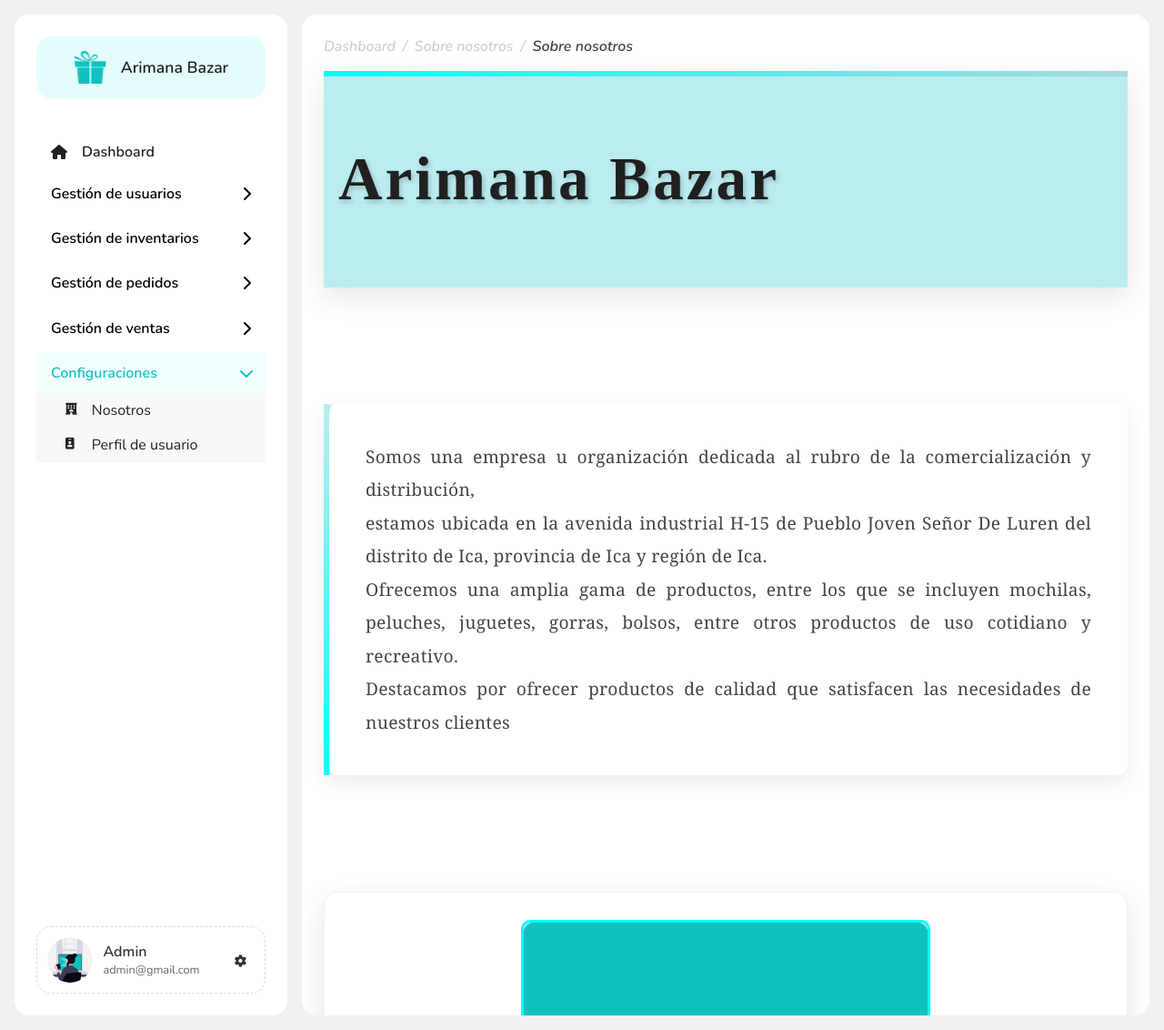
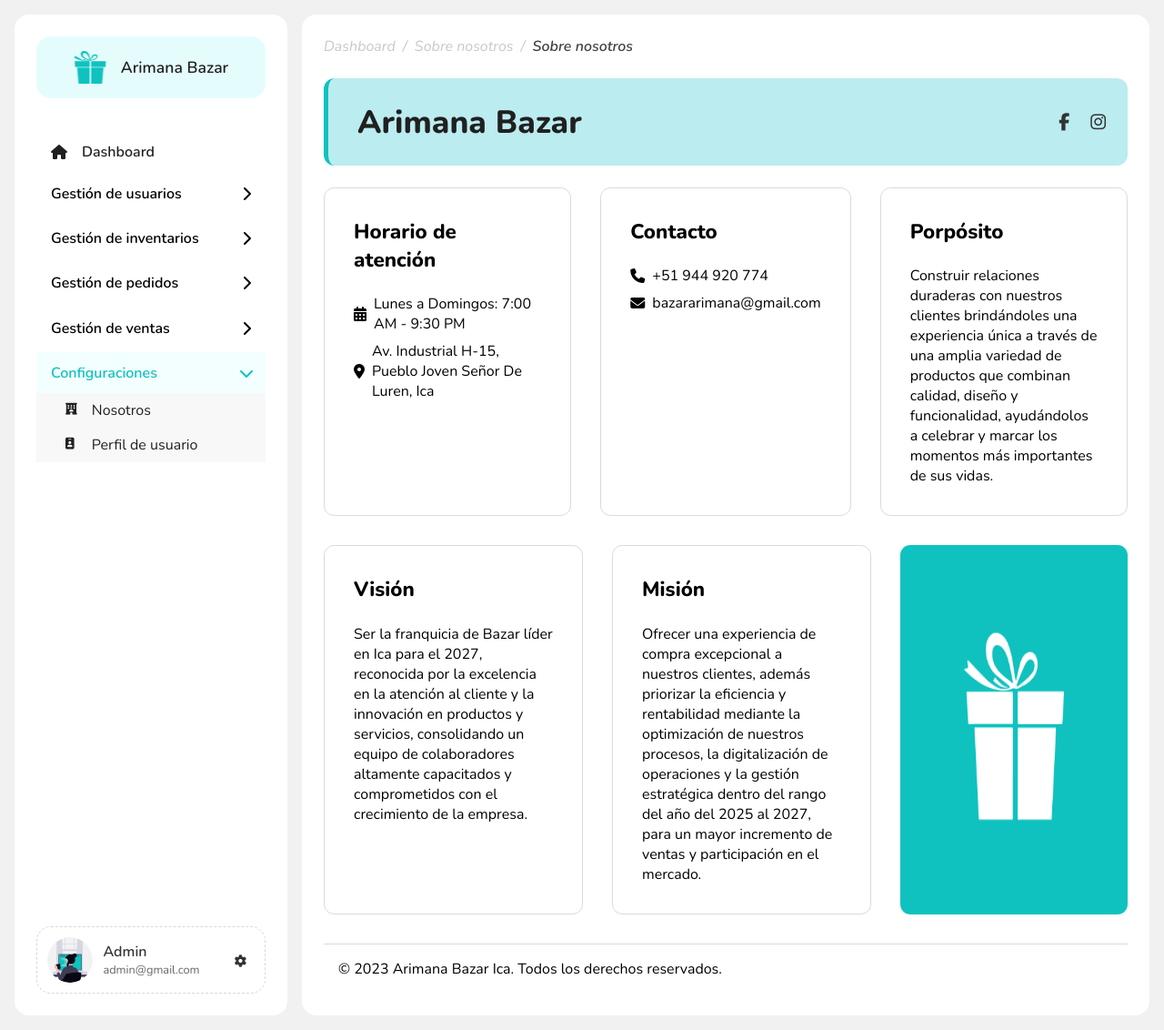
Before and after one commit to PaulBaFi/arimana-bazar, a PHP site: page /configuraciones/nosotros.html in a window 1280 px wide. Shown: the whole page at 91% size. Run offline with PHP 8.4, Linux system fonts and the light colour scheme; some libraries are stand-ins or nearby versions.

Commit message:
feat: Completando configuraciones

```diff
--- a/configuraciones/nosotros.html
+++ b/configuraciones/nosotros.html
@@ -190,54 +190,9 @@
         </p>
       </div>
 
-      <div class="actions-section">
-        <h1 class="main-title">Arimana Bazar</h1>
-      </div>
-
-      <div class="Infomacion-nosotros">
-        <p class="descripcion-nosotros">
-          Somos una empresa u organización dedicada al rubro de la
-          comercialización y distribución, <br />estamos ubicada en la avenida
-          industrial H-15 de Pueblo Joven Señor De Luren del distrito de Ica,
-          provincia de Ica y región de Ica.<br />Ofrecemos una amplia gama de
-          productos, entre los que se incluyen mochilas, peluches, juguetes,
-          gorras, bolsos, entre otros productos de uso cotidiano y
-          recreativo.<br />
-          Destacamos por ofrecer productos de calidad que satisfacen las
-          necesidades de nuestros clientes
-        </p>
-      </div>
-
-      <div class="logo-container">
-        <img
-          src="/img/logo-square.png"
-          alt="Logo de Animana Bazar"
-          title="Animana Bazar"
-        />
-      </div>
-
-      <footer class="compact-footer">
-        <div class="footer-grid">
-          <div class="footer-block">
-            <h3 class="footer-title">Contáctanos</h3>
-            <div class="footer-contact">
-              <i class="fas fa-phone-alt"></i>
-              <span>+51 944 920 774</span>
-            </div>
-            <div class="footer-contact">
-              <i class="fas fa-envelope"></i>
-              <span>bazararimana@gmail.com</span>
-            </div>
-            <div class="footer-contact">
-              <i class="fas fa-map-marker-alt"></i>
-              <span>Av. Industrial H-15, Pueblo Joven Señor De Luren, Ica</span>
-            </div>
-          </div>
-
-          <div class="footer-block">
-            <h3 class="footer-title">Síguenos</h3>
-            <p class="social-text">Conéctate con nosotros en redes sociales</p>
-            <div class="social-buttons">
+      <div class="mensaje-bienvenida">
+        <p class="main-title">Arimana Bazar</p>
+        <div class="social-media">
           <a
             href="https://www.facebook.com/arimanabazarica"
             target="_blank"
@@ -255,20 +210,77 @@
         </div>
       </div>
 
-          <div class="footer-block">
-            <h3 class="footer-title">Horario de atención</h3>
-            <div class="schedule">
-              <p><span class="day">Lunes a Viernes:</span> 9:00 AM - 7:00 PM</p>
-              <p><span class="day">Sábados:</span> 9:00 AM - 2:00 PM</p>
-              <p><span class="day">Domingos:</span> Cerrado</p>
-            </div>
+      <div class="column">
+        <div class="row row1">
+          <div class="card-info-empresa">
+            <h3 class="title-info">Horario de atención</h3>
+            <div class="content-atencion">
+              <p>
+                <i class="fas fa-calendar-days"></i> Lunes a Domingos: 7:00 AM -
+                9:30 PM
+              </p>
+              <p>
+                <i class="fas fa-map-marker-alt"></i> Av. Industrial H-15,
+                Pueblo Joven Señor De Luren, Ica
+              </p>
             </div>
           </div>
 
-        <div class="footer-copyright">
-          <p>&copy; 2023 Arimana Bazar Ica. Todos los derechos reservados.</p>
+          <div class="card-info-empresa">
+            <h3 class="title-info">Contacto</h3>
+            <div class="content-atencion">
+              <p><i class="fas fa-phone"></i> +51 944 920 774</p>
+              <p><i class="fas fa-envelope"></i> bazararimana@gmail.com</p>
             </div>
-      </footer>
+          </div>
+
+          <div class="card-info-empresa">
+            <h3 class="title-info">Porpósito</h3>
+            <p class="content-info-empresa">
+              Construir relaciones duraderas con nuestros clientes brindándoles
+              una experiencia única a través de una amplia variedad de productos
+              que combinan calidad, diseño y funcionalidad, ayudándolos a
+              celebrar y marcar los momentos más importantes de sus vidas.
+            </p>
+          </div>
+        </div>
+
+        <div class="row row-2">
+          <div class="card-info-empresa">
+            <h3 class="title-info">Visión</h3>
+            <p class="content-info-empresa">
+              Ser la franquicia de Bazar líder en Ica para el 2027, reconocida
+              por la excelencia en la atención al cliente y la innovación en
+              productos y servicios, consolidando un equipo de colaboradores
+              altamente capacitados y comprometidos con el crecimiento de la
+              empresa.
+            </p>
+          </div>
+
+          <div class="card-info-empresa">
+            <h3 class="title-info">Misión</h3>
+            <p class="content-info-empresa">
+              Ofrecer una experiencia de compra excepcional a nuestros clientes,
+              además priorizar la eficiencia y rentabilidad mediante la
+              optimización de nuestros procesos, la digitalización de
+              operaciones y la gestión estratégica dentro del rango del año del
+              2025 al 2027, para un mayor incremento de ventas y participación
+              en el mercado.
+            </p>
+          </div>
+
+          <img
+            class="card-info-empresa-img"
+            src="/img/logo-square.png"
+            alt="Logo de Animana Bazar"
+            title="Animana Bazar"
+          />
+        </div>
+      </div>
+
+      <p class="copy">
+        &copy; 2023 Arimana Bazar Ica. Todos los derechos reservados.
+      </p>
     </main>
 
     <script src="../js/fadeinup.js"></script>
--- a/css/dashboard.css
+++ b/css/dashboard.css
@@ -47,7 +47,6 @@
     border-radius: 15px;
     padding: 30px;
     text-align: center;
-    box-shadow: 0 4px 20px rgba(0, 0, 0, 0.12);
     transition: all 0.4s ease;
     cursor: pointer;
     border: 1px solid #e2e8f0;
@@ -56,8 +55,8 @@
 }
 
 .dashboard-card:hover {
+    box-shadow: 0 4px 20px rgba(0, 0, 0, 0.12);
     transform: translateY(-8px);
-    box-shadow: 0 12px 28px rgba(0, 0, 0, 0.18);
     border-color: #0FC2BF;
 }
 
--- a/css/nosotros.css
+++ b/css/nosotros.css
@@ -8,125 +8,136 @@
     --gold-accent: #00fff7;
 }
 
-.actions-section {
-    text-align: center;
-    padding: 5rem 1rem;
-    background: linear-gradient(135deg, var(--secondary-color) 0%, var(--primary-color) 100%);
-    color: white;
+.column {
+    display: flex;
+    flex-direction: column;
+    gap: 2em;
+}
+
+.row {
+    display: flex;
+    gap: 2em;
+}
+
+.card-info-empresa {
+    width: 100%;
+}
+
+.card-info-empresa-img {
+    width: 250px;
+    border-radius: .7em;
+}
+
+.copy {
+    border-top: 1px solid #dadada;
+    margin-top: 2em;
+    padding: 1em;
+}
+
+.mensaje-bienvenida {
+    background-color: #bbecf0;
+    border-radius: 12px;
+    padding: 1.5rem 2rem;
+    margin: 1.5rem 0;
+    color: #2d3748;
+    border-left: 5px solid #0FC2BF;
+    transition: all 0.5s ease;
     position: relative;
     overflow: hidden;
-    margin-bottom: 4rem;
-    box-shadow: 0 10px 30px rgba(0, 0, 0, 0.1);
 }
 
-.actions-section::before {
-    content: "";
+.social-media {
     position: absolute;
-    top: 0;
-    left: 0;
-    right: 0;
-    height: 6px;
-    background: linear-gradient(90deg, var(--gold-accent), var(--accent-color));
+    right: 1em;
+    top: 50%;
+    transform: translateY(-50%);
+    display: flex;
+    align-items: center;
+    justify-content: center;
+    gap: .3em;
+}
+
+.social-btn {
+    width: 1.7em;
+    aspect-ratio: 1;
+    padding: 0 .3em;
+    display: flex;
+    align-items: center;
+    justify-content: center;
+    border-radius: 50%;
+    font-size: 1.2em;
+    color: #333333;
+    transition: all 100ms ease-in;
+    background: transparent;
+}
+
+.social-btn:nth-child(1):hover {
+    background: linear-gradient(45deg, #1352be, #00fff7);
+    color: white;
+}
+
+.social-btn:nth-child(2):hover {
+    background: linear-gradient(45deg, #be7413, #ff00c8);
+    color: white;
 }
 
 .main-title {
-    font-size: 4.2rem;
+    font-size: 2.2rem;
     font-weight: 800;
-    margin: 0;
     position: relative;
-    display: inline-block;
-    letter-spacing: 3px;
-    text-shadow: 2px 3px 5px rgba(0, 0, 0, 0.2);
-    font-family: 'Playfair Display', serif;
 }
 
-.main-title::after {
-    content: '';
-    position: absolute;
-    width: 70%;
-    height: 5px;
-    bottom: -15px;
-    left: 15%;
-    background: var(--gold-accent);
-    transform: scaleX(0);
-    transform-origin: center;
-    transition: transform 0.5s cubic-bezier(0.19, 1, 0.22, 1);
+.info-empresa {
+    display: flex;
+    gap: 1em;
 }
 
-.main-title:hover::after {
-    transform: scaleX(1);
+.card-info-empresa {
+    padding: 2em;
+    border-radius: .7em;
+    border: 1px solid #dadada;
 }
 
+.title-info {
+    font-weight: 800;
+    font-size: 1.4em;
+    margin-bottom: 1em;
+}
 
-.Infomacion-nosotros {
+.informacion-nosotros {
     display: flex;
     flex-wrap: wrap;
     align-items: center;
     justify-content: space-between;
-    gap: 60px;
-    padding: 4rem 0;
-    margin-bottom: 4rem;
+    gap: 2em;
+    margin-block: 1em 2rem;
 }
 
 .descripcion-nosotros {
     flex: 1;
     min-width: 350px;
-    font-size: 1.2rem;
-    text-align: justify;
-    padding: 40px;
+    padding: 3em;
     background: white;
-    border-radius: 12px;
-    box-shadow: 0 8px 25px rgba(0, 0, 0, 0.08);
-    border-left: 6px solid var(--primary-color);
+    border-radius: .7em;
     position: relative;
-    line-height: 1.9;
     font-weight: 400;
-    font-family: 'Lora', 'Georgia', serif;
-    /* Nueva tipografía */
-    letter-spacing: 0.3px;
-    color: #444;
+    border: 1px solid #dadada;
 }
 
-.descripcion-nosotros::before {
-    content: "";
-    position: absolute;
-    top: 0;
-    left: -6px;
-    height: 100%;
-    width: 6px;
-    background: linear-gradient(to bottom, var(--primary-color), var(--gold-accent));
+.content-atencion p {
+    display: flex;
+    align-items: center;
+    justify-content: start;
+    gap: .5em;
+    margin-bottom: .5em;
 }
 
-
-.logo-container {
-    flex: 0 0 500px;
-    text-align: center;
-    padding: 30px;
-    background: white;
-    border-radius: 15px;
-    box-shadow: 0 10px 30px rgba(0, 0, 0, 0.1);
-    transition: all 0.4s ease;
-    border: 1px solid rgba(0, 0, 0, 0.05);
-}
-
-.logo-container:hover {
-    transform: translateY(-8px);
-    box-shadow: 0 15px 35px rgba(0, 0, 0, 0.15);
-}
-
-.logo-container img {
-    width: 100%;
-    max-width: 450px;
-    height: auto;
+.informacion-nosotros img {
+    height: fit-content;
+    max-height: 200px;
+    aspect-ratio: 1;
     border-radius: 10px;
-    border: 3px solid var(--gold-accent);
-    transition: all 0.4s cubic-bezier(0.175, 0.885, 0.32, 1.275);
-    object-fit: contain;
-}
-
-.logo-container img:hover {
-    transform: scale(1.05);
-    box-shadow: 0 12px 30px rgba(0, 0, 0, 0.2);
+    object-fit: cover;
 }
 
 
@@ -145,7 +156,7 @@
         font-size: 3rem;
     }
 
-    .Infomacion-nosotros {
+    .informacion-nosotros {
         gap: 40px;
     }
 
@@ -168,7 +179,7 @@
         letter-spacing: 2px;
     }
 
-    .Infomacion-nosotros {
+    .informacion-nosotros {
         flex-direction: column;
         padding: 3rem 0;
     }
@@ -213,7 +224,6 @@
 }
 
 
-
 .footer-content-container {
     display: flex;
     justify-content: space-around;
@@ -252,21 +262,6 @@
     text-align: center;
 }
 
-.social-media {
-    display: flex;
-    gap: 15px;
-    margin-top: 15px;
-}
-
-.social-media a {
-    color: #333;
-    font-size: 20px;
-    transition: color 0.3s;
-}
-
-.social-media a:hover {
-    color: #e74c3c;
-}
 
 .business-hours p {
     margin-bottom: 8px;
```
Also changed, not shown: configuraciones/perfil.html (+148 -0 lines), css/perfil.css (+45 -0 lines), gestion-usuarios/cargos.html (+3 -6 lines), img/user-f-xl.png (added). Lines whose indentation alone changed are shown as unchanged.
